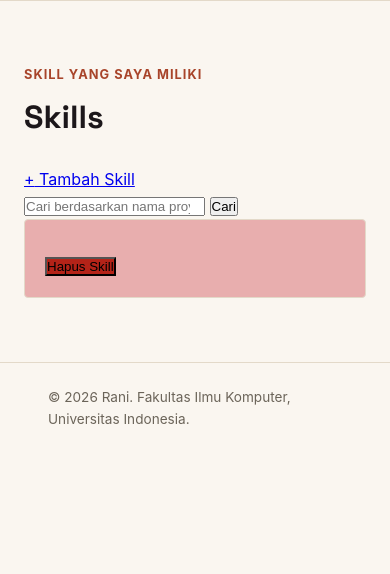
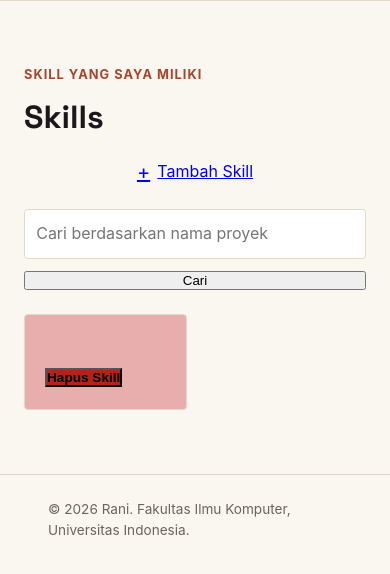
Before and after one commit to ranifaizah/myportofolio, a Django app: page /skills/ in a window 390 px wide. Shown: the part 74-648 px from the top of the page. Run offline with Django 5.2, Linux system fonts and the light colour scheme; tables that the repository leaves empty hold one stand-in row (values such as "Sample post").

Commit message:
changed projects to skills in style.css

```diff
--- a/static/css/style.css
+++ b/static/css/style.css
@@ -431,7 +431,7 @@ h1, .brand { /*brand or judul pling gede */
 
 /**tutorisl 3 */
 
-.project-header {
+.skill-header {
     width: 100%;
     display: flex;
     justify-content: space-between;
@@ -440,16 +440,16 @@ h1, .brand { /*brand or judul pling gede */
     margin-bottom: 1.5rem;
 }
 
-.project-grid {
+.skill-grid {
     grid-template-columns: repeat(2, minmax(0, 1fr));
 }
 
-.project-grid .experience-card {
+.skill-grid .experience-card {
     display: flex;
     flex-direction: column;
 }
 
-.project-image {
+.skill-image {
     display: block;
     width: 100%;
     height: auto;
@@ -457,28 +457,28 @@ h1, .brand { /*brand or judul pling gede */
     border-radius: var(--radius);
 }
 
-.project-header h1 {
+.skill-header h1 {
     margin-bottom: 0;
 }
 
-.project-add-button {
+.skill-add-button {
     display: inline-flex;
     align-items: center;
     gap: 0.45rem;
 }
 
-.project-add-button span {
+.skill-add-button span {
     font-size: 1.25rem;
     line-height: 1;
 }
 
-.project-search {
+.skill-search {
     display: flex;
     gap: 0.75rem;
     margin-bottom: 1.5rem;
 }
 
-.project-search__input {
+.skill-search__input {
     width: 100%;
     min-width: 0;
     padding: 0.7rem;
@@ -489,12 +489,12 @@ h1, .brand { /*brand or judul pling gede */
     font: inherit;
 }
 
-.project-search__input:focus {
+.skill-search__input:focus {
     outline: 2px solid var(--accent);
     border-color: var(--accent);
 }
 
-.project-actions {
+.skill-actions {
     display: flex;
     align-items: center;
     flex-wrap: wrap;
@@ -502,12 +502,12 @@ h1, .brand { /*brand or judul pling gede */
     margin-top: 1rem;
 }
 
-.project-actions .button {
+.skill-actions .button {
     font-size: 0.85rem;
     font-weight: 600;
 }
 
-.project-card-actions {
+.skill-card-actions {
     display: flex;
     flex-direction: column;
     margin-top: auto;
@@ -517,11 +517,11 @@ h1, .brand { /*brand or judul pling gede */
     display: none !important;
 }
 
-.project-actions .experience-status {
+.skill-actions .experience-status {
     margin-top: 0;
 }
 
-.project-delete-modal {
+.skill-delete-modal {
     display: none;
     position: fixed;
     inset: 0;
@@ -538,11 +538,11 @@ h1, .brand { /*brand or judul pling gede */
     justify-content: center;
 }
 
-.project-delete-modal:popover-open {
+.skill-delete-modal:popover-open {
     display: flex;
 }
 
-.project-delete-modal__backdrop {
+.skill-delete-modal__backdrop {
     position: absolute;
     inset: 0;
     width: 100%;
@@ -553,7 +553,7 @@ h1, .brand { /*brand or judul pling gede */
     cursor: default;
 }
 
-.project-delete-modal__content {
+.skill-delete-modal__content {
     position: relative;
     z-index: 1;
     width: min(100%, 480px);
@@ -564,7 +564,7 @@ h1, .brand { /*brand or judul pling gede */
     box-shadow: 0 1rem 3rem rgba(28, 25, 23, 0.22);
 }
 
-.project-delete-modal__content h2 {
+.skill-delete-modal__content h2 {
     margin: 0 0 0.75rem;
     font-family:
         "Space Grotesk",
@@ -573,7 +573,7 @@ h1, .brand { /*brand or judul pling gede */
     font-size: 1.5rem;
 }
 
-.project-delete-modal__close {
+.skill-delete-modal__close {
     position: absolute;
     top: 1rem;
     right: 1rem;
@@ -586,7 +586,7 @@ h1, .brand { /*brand or judul pling gede */
     cursor: pointer;
 }
 
-.project-delete-modal__actions {
+.skill-delete-modal__actions {
     display: flex;
     justify-content: flex-end;
     gap: 0.75rem;
@@ -598,40 +598,40 @@ h1, .brand { /*brand or judul pling gede */
 }
 
 @media (max-width: 600px) {
-    .project-header {
+    .skill-header {
         align-items: flex-start;
         flex-direction: column;
     }
 
-    .project-add-button {
+    .skill-add-button {
         width: 100%;
         justify-content: center;
     }
 
-    .project-search {
+    .skill-search {
         flex-direction: column;
     }
 
-    .project-search .button {
+    .skill-search .button {
         width: 100%;
     }
 
-    .project-delete-modal {
+    .skill-delete-modal {
         align-items: flex-end;
         padding: 0;
     }
 
-    .project-delete-modal__content {
+    .skill-delete-modal__content {
         width: 100%;
         padding: 1.25rem;
         border-radius: var(--radius) var(--radius) 0 0;
     }
 
-    .project-delete-modal__actions {
+    .skill-delete-modal__actions {
         flex-direction: column-reverse;
     }
 
-    .project-delete-modal__actions .button {
+    .skill-delete-modal__actions .button {
         width: 100%;
         text-align: center;
     }
```
